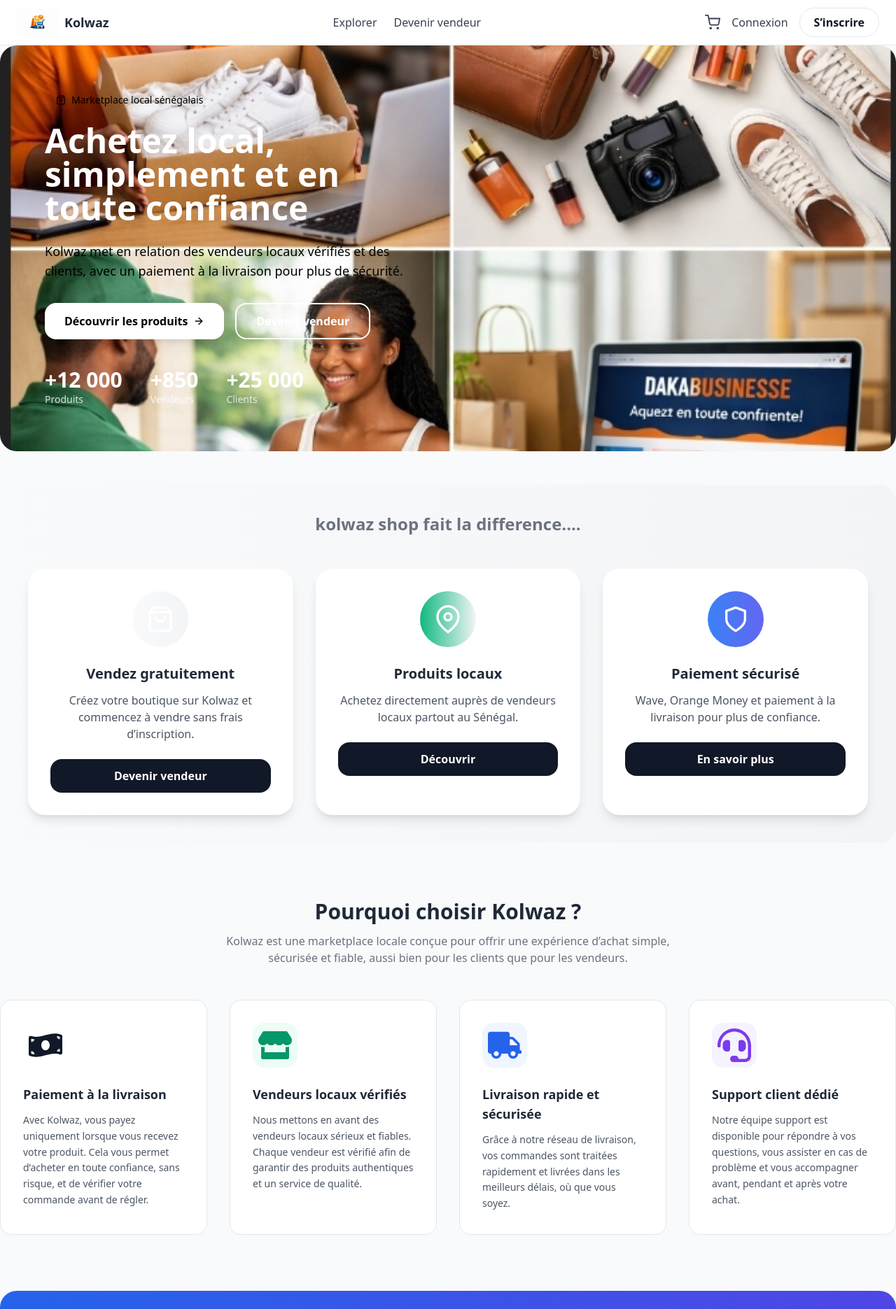
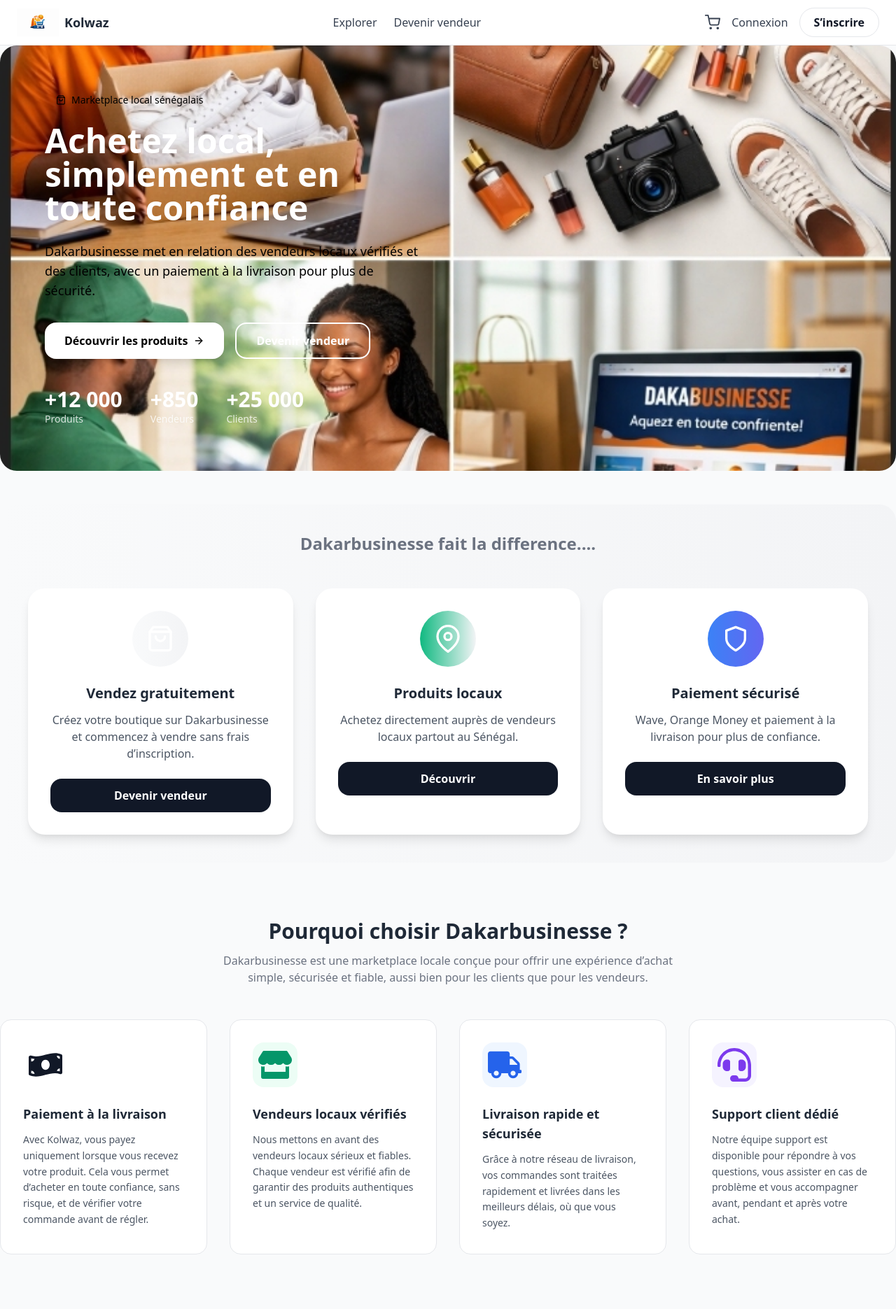
Before and after one commit to diabsking/Dakarbusinesse, a React (Vite) app in the folder frontend/: page / in a window 1280 px wide. Shown: the top 1871 px of the page at 70% size. Built offline with nearby package versions, Linux system fonts and the light colour scheme.

Commit message:
corriger

```diff
--- a/frontend/src/components/Home/AppelAction.jsx
+++ b/frontend/src/components/Home/AppelAction.jsx
@@ -12,7 +12,7 @@
     <section className="mb-20">
       <div className="bg-gradient-to-r from-blue-600 to-indigo-600 rounded-3xl p-10 text-center text-white shadow-xl">
         <h2 className="text-2xl md:text-3xl font-extrabold mb-4">
-          Commencez à vendre sur Kolwaz dès aujourd’hui
+          Commencez à vendre sur Dakarbusinesse dès aujourd’hui
         </h2>
 
         <p className="text-blue-100 max-w-2xl mx-auto mb-8">
--- a/frontend/src/components/Home/AvantagesKolwaz.jsx
+++ b/frontend/src/components/Home/AvantagesKolwaz.jsx
@@ -43,10 +43,10 @@
       {/* Header */}
       <div className="text-center mb-12">
         <h2 className="text-2xl md:text-3xl font-extrabold text-gray-800">
-          Pourquoi choisir Kolwaz ?
+          Pourquoi choisir Dakarbusinesse ?
         </h2>
         <p className="text-gray-500 mt-3 max-w-2xl mx-auto">
-          Kolwaz est une marketplace locale conçue pour offrir une expérience
+          Dakarbusinesse est une marketplace locale conçue pour offrir une expérience
           d’achat simple, sécurisée et fiable, aussi bien pour les clients que
           pour les vendeurs.
         </p>
--- a/frontend/src/components/Home/BanniereAccueil.jsx
+++ b/frontend/src/components/Home/BanniereAccueil.jsx
@@ -46,7 +46,7 @@
 
           {/* Description */}
           <p className="text-base sm:text-lg mb-8 text-white/90">
-            Kolwaz met en relation des vendeurs locaux vérifiés et des clients,
+            Dakarbusinesse met en relation des vendeurs locaux vérifiés et des clients,
             avec un paiement à la livraison pour plus de sécurité.
           </p>
 
--- a/frontend/src/components/Home/OffresSpeciales.jsx
+++ b/frontend/src/components/Home/OffresSpeciales.jsx
@@ -14,7 +14,7 @@
       id: 1,
       titre: "Vendez gratuitement",
       description:
-        "Créez votre boutique sur Kolwaz et commencez à vendre sans frais d’inscription.",
+        "Créez votre boutique sur Dakarbusinesse et commencez à vendre sans frais d’inscription.",
       icon: <FiShoppingBag size={40} />,
       action: "Devenir vendeur",
       link: "/space-vendeur",
@@ -45,7 +45,7 @@
   return (
     <section className="mb-20 p-10 rounded-3xl bg-gradient-to-r from-gray-50 to-gray-100">
       <h2 className="text-2xl font-extrabold text-center mb-12 text-gray-500">
-        kolwaz shop fait la difference....
+        Dakarbusinesse fait la difference....
       </h2>
 
       <div className="grid grid-cols-1 md:grid-cols-3 gap-8">
```
